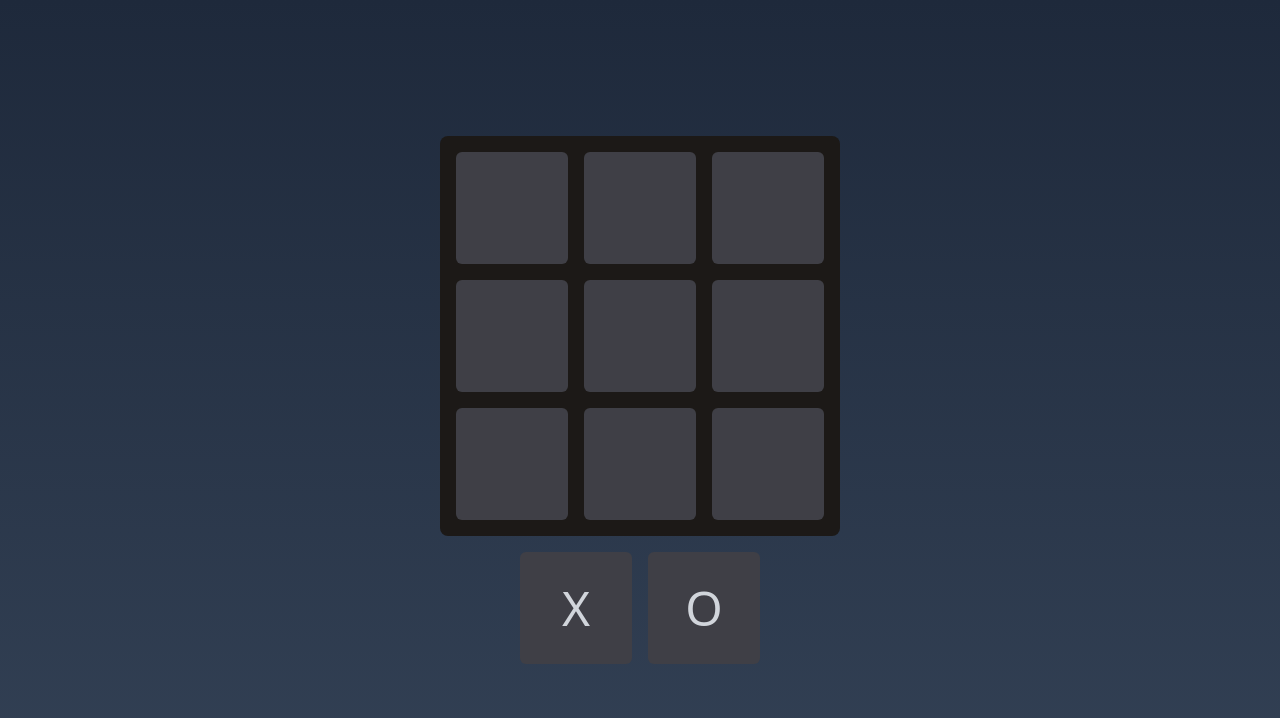
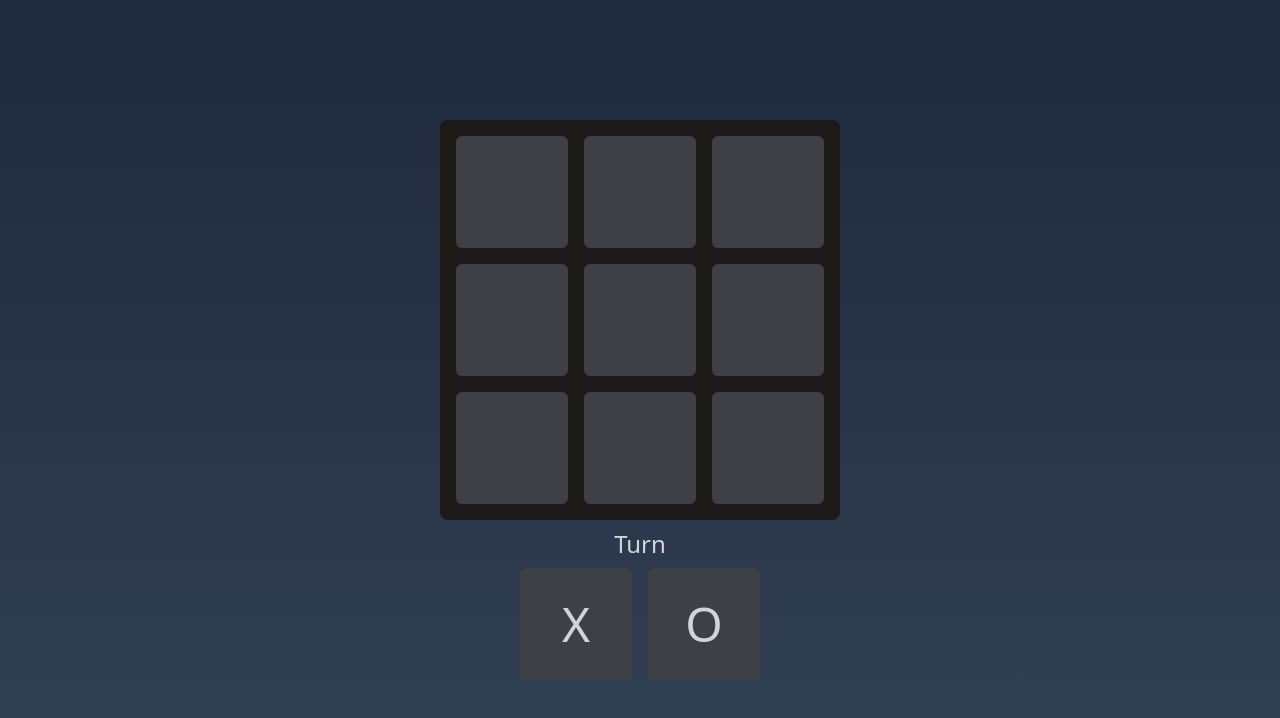
Before and after one commit to JavierPineyro/tic-tac-toe-vite, a React (Vite) app: page / in a window 1280 px wide. Shown: the top 718 px of the page. Built offline with nearby package versions, Linux system fonts and the light colour scheme.

Commit message:
Add new elements to show turns

```diff
--- a/src/App.jsx
+++ b/src/App.jsx
@@ -47,13 +47,16 @@ export default function App () {
           )
         })}
       </section>
-      <section className='flex gap-4 mt-4 animate-in fade-in zoom-in-95'>
+      <section className='flex flex-col gap-2 mt-2 animate-in fade-in zoom-in-95'>
+        <h4 className='mx-auto text-gray-300 text-2xl'>Turn</h4>
+        <div className='flex gap-4'>
           <Square isSelected={turn === TURNS.X}>
             {TURNS.X}
           </Square>
           <Square isSelected={turn === TURNS.O}>
             {TURNS.O}
           </Square>
+        </div>
       </section>
       {
         winner !== null && <ModalEndGame resetGame={resetGame} winner={winner} />
```
Also changed, not shown: src/components/Square.jsx (+6 -3 lines). Lines whose indentation alone changed are shown as unchanged.
